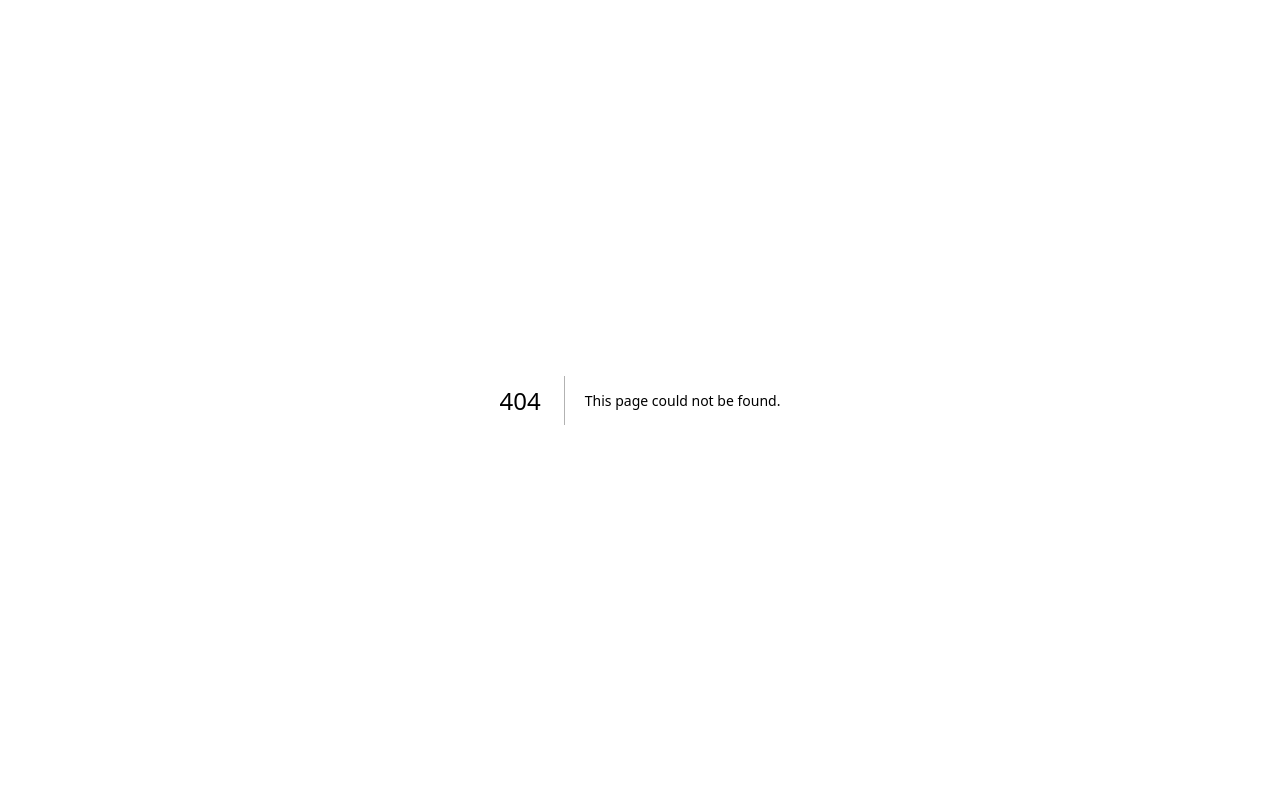
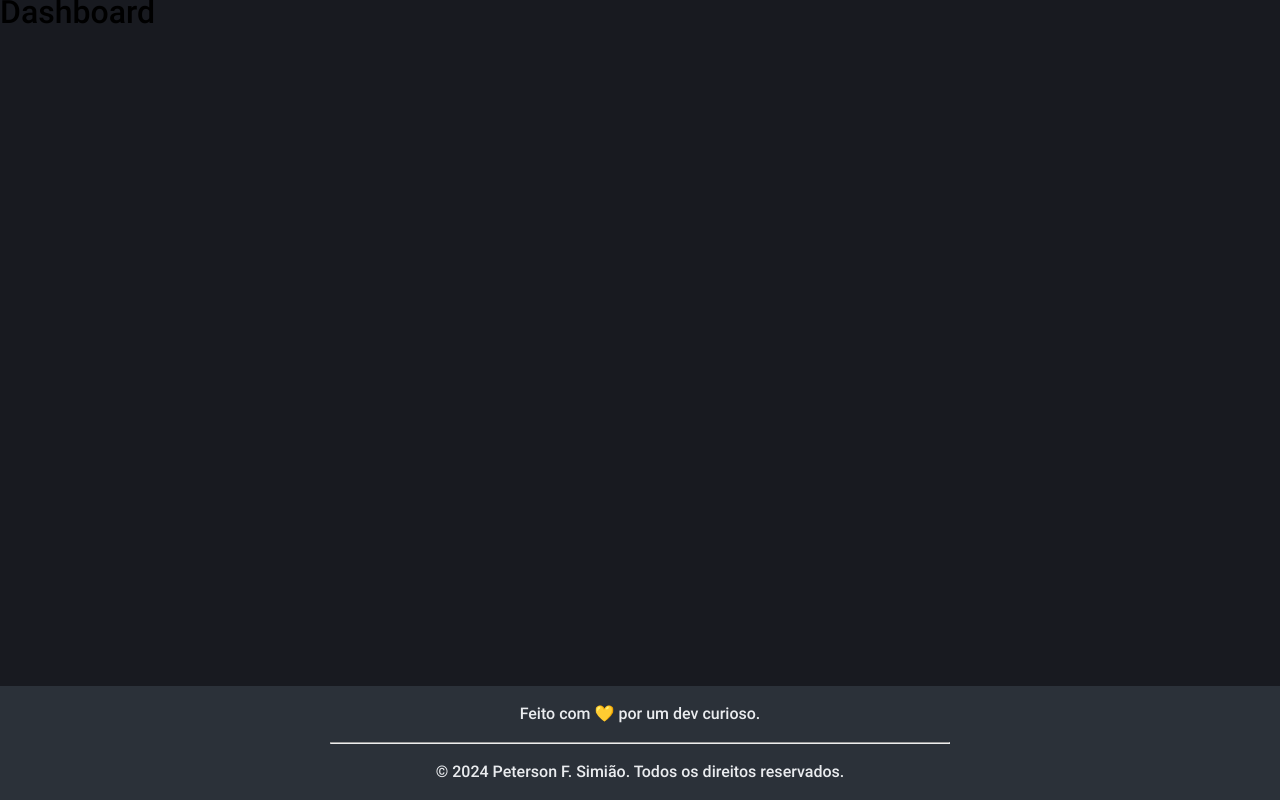
Before and after one commit to PetersonFonsec/TaxChain, a Next.js app: page /dashboard/1 in a window 1280 px wide. Before the commit this address had no page. Built offline with nearby package versions, Linux system fonts and the light colour scheme.

Commit message:
feat: Criando a tela de dashboard

```diff
--- /dev/null
+++ b/src/app/dashboard/[slug]/page.tsx
@@ -0,0 +1,12 @@
+import FooterSection from "../../components/sections/footer/footer";
+
+export default function Home() {
+  return (
+    <>
+      <main>
+        <h1>Dashboard</h1>
+      </main>
+      <FooterSection/>
+    </>
+  );
+}
--- a/src/app/globals.css
+++ b/src/app/globals.css
@@ -82,6 +82,9 @@ body {
   line-height: 150%;
 }
 
+main {
+  flex: 1;
+}
 /* commun classes */
 
 .title {
```
